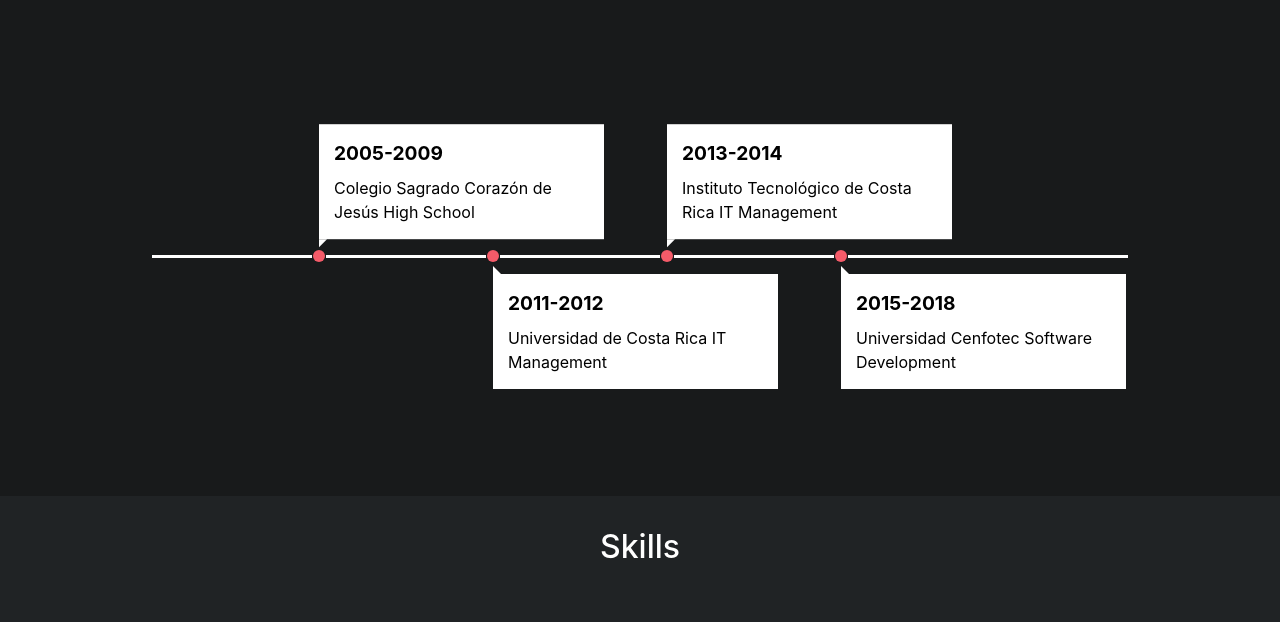
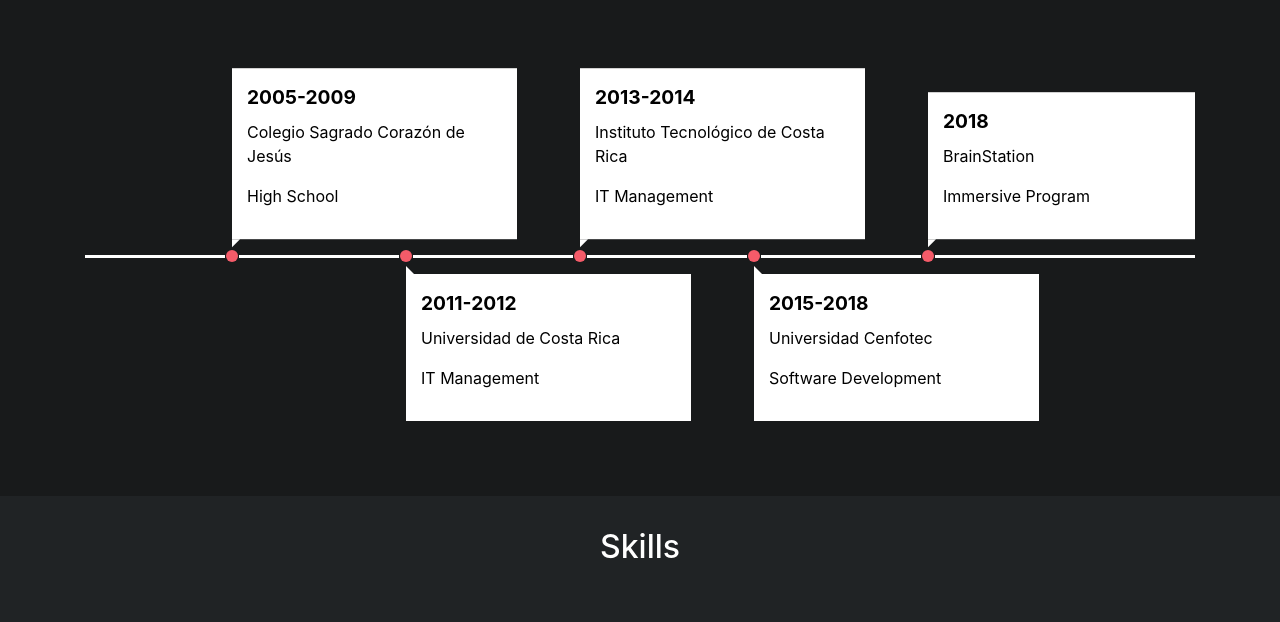
Before and after one commit to jcarlos0305/jcarlos0305.github.io, a website: page index.html in a window 1280 px wide. Shown: the part 1424-2046 px from the top of the page. Drawn offline with nearby package versions, Linux system fonts and the light colour scheme.

Commit message:
Timeline Styling

```diff
--- a/index.html
+++ b/index.html
@@ -96,32 +96,40 @@
                         <li>
                             <div>
                                 <time>2005-2009</time>
-                                Colegio Sagrado Corazón de Jesús
-                                High School
+                                <p class="timeline__p">Colegio Sagrado Corazón de Jesús</p>
+                                <p class="timeline__p">High School</p>
                             </div>
                         </li>
 
                         <li>
                             <div>
                                 <time>2011-2012</time>
-                                Universidad de Costa Rica
-                                IT Management
+                                <p class="timeline__p">Universidad de Costa Rica</p>
+                                <p class="timeline__p">IT Management</p>
                             </div>
                         </li>
 
                         <li>
                             <div>
                                 <time>2013-2014</time>
-                                Instituto Tecnológico de Costa Rica
-                                IT Management
+                                <p class="timeline__p">Instituto Tecnológico de Costa Rica</p>
+                                <p class="timeline__p">IT Management</p>
                             </div>
                         </li>
 
                         <li>
                             <div>
                                 <time>2015-2018</time>
-                                Universidad Cenfotec
-                                Software Development
+                                <p class="timeline__p">Universidad Cenfotec</p>
+                                <p class="timeline__p">Software Development</p>
+                            </div>
+                        </li>
+
+                        <li>
+                            <div>
+                                <time>2018</time>
+                                <p class="timeline__p">BrainStation</p>
+                                <p class="timeline__p">Immersive Program</p>
                             </div>
                         </li>
                         <li></li>
--- a/sass/_timeline.scss
+++ b/sass/_timeline.scss
@@ -66,6 +66,7 @@
   width: 0;
   height: 0;
   border-style: solid;
+  color: black;
 }
 
 .timeline ol li:nth-child(odd) div {
@@ -96,6 +97,10 @@
   margin-bottom: 8px;
 }
 
+.timeline__p {
+  color: black;
+}
+
 /* Skills & language */
 
 .img-align {
```
Also changed, not shown: main.css.
